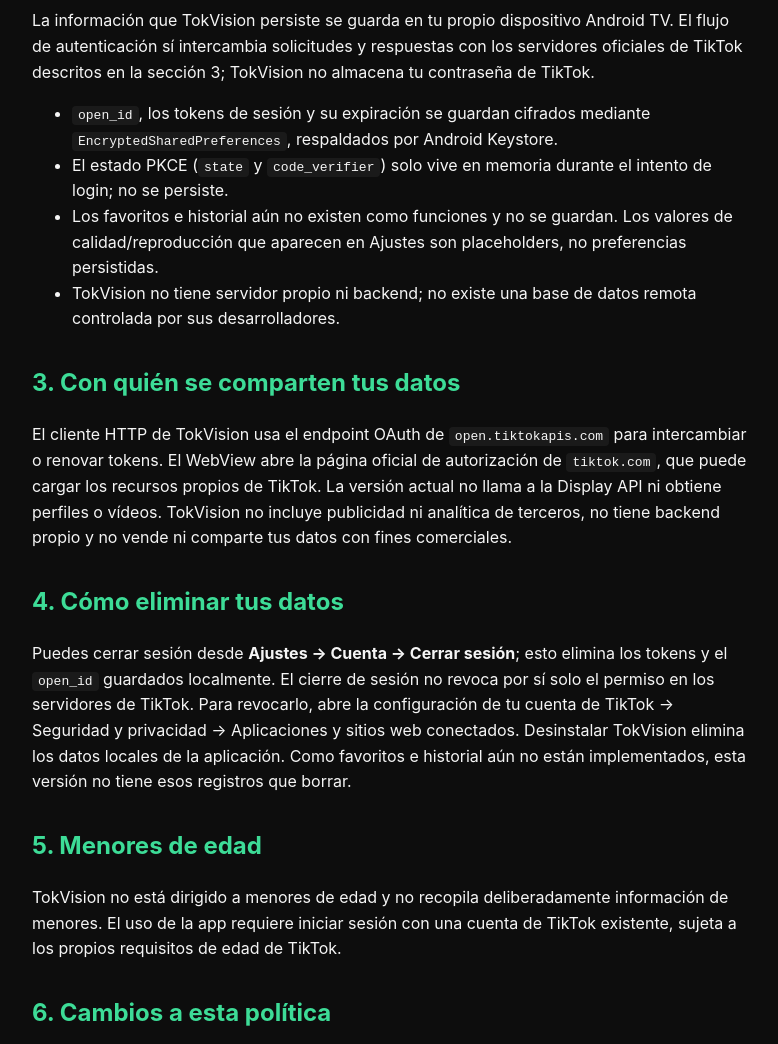
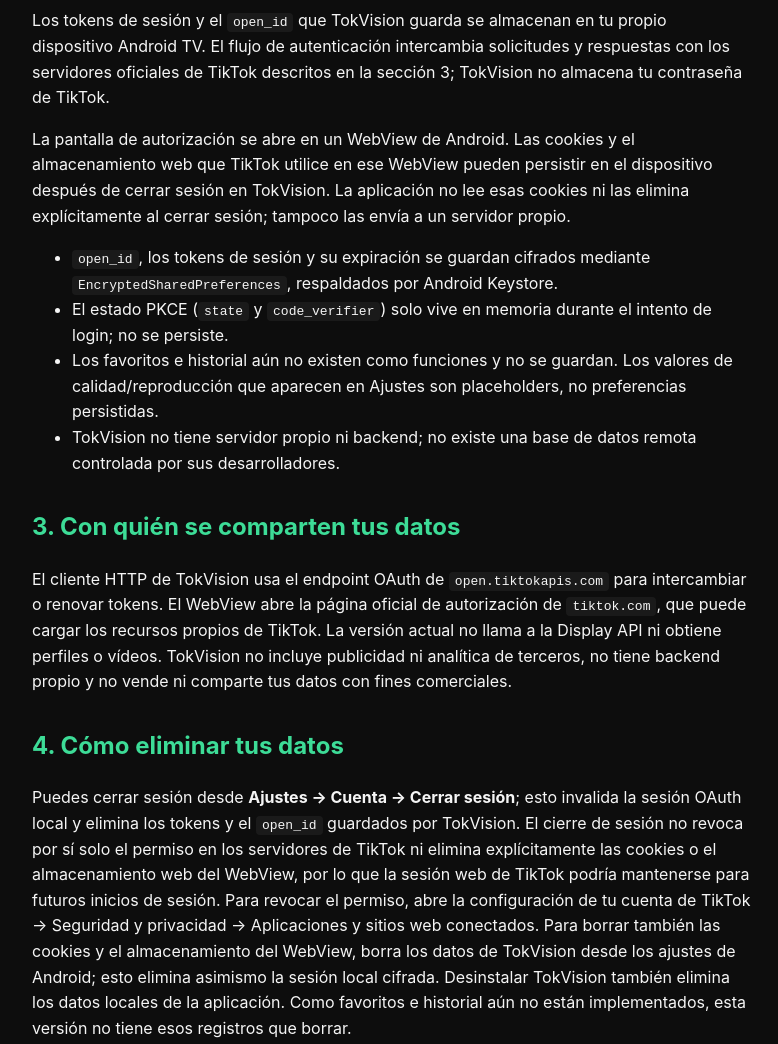
Before and after one commit to vampirekun/TokVision, a plain HTML site: page docs/legal/privacy.html in a window 1280 px wide. Shown: the part 1100-2144 px from the top of the page, without its empty margins (248-1026 px from the left). Drawn offline with Linux system fonts and the light colour scheme.

Commit message:
docs(privacy): disclose WebView cookie retention on logout

```diff
--- a/docs/legal/privacy.html
+++ b/docs/legal/privacy.html
@@ -25,7 +25,7 @@
 </head>
 <body>
   <h1>Política de Privacidad de TokVision</h1>
-  <p><em>Última actualización: 26 de octubre de 2026</em></p>
+  <p><em>Última actualización: 27 de octubre de 2026</em></p>
 
   <p>
     TokVision es una aplicación cliente para Android TV / Google TV que se conecta a tu
@@ -53,8 +53,11 @@
 
   <h2>2. Dónde se almacenan tus datos</h2>
   <p>
-    La información que TokVision persiste se guarda en tu propio dispositivo Android TV.
-    El flujo de autenticación sí intercambia solicitudes y respuestas con los servidores oficiales de TikTok descritos en la sección 3; TokVision no almacena tu contraseña de TikTok.
+    Los tokens de sesión y el <code>open_id</code> que TokVision guarda se almacenan en tu propio dispositivo Android TV.
+    El flujo de autenticación intercambia solicitudes y respuestas con los servidores oficiales de TikTok descritos en la sección 3; TokVision no almacena tu contraseña de TikTok.
+  </p>
+  <p>
+    La pantalla de autorización se abre en un WebView de Android. Las cookies y el almacenamiento web que TikTok utilice en ese WebView pueden persistir en el dispositivo después de cerrar sesión en TokVision. La aplicación no lee esas cookies ni las elimina explícitamente al cerrar sesión; tampoco las envía a un servidor propio.
   </p>
   <ul>
     <li><code>open_id</code>, los tokens de sesión y su expiración se guardan cifrados mediante <code>EncryptedSharedPreferences</code>, respaldados por Android Keystore.</li>
@@ -73,9 +76,10 @@
 
   <h2>4. Cómo eliminar tus datos</h2>
   <p>
-    Puedes cerrar sesión desde <strong>Ajustes → Cuenta → Cerrar sesión</strong>; esto elimina los tokens y el <code>open_id</code> guardados localmente.
-    El cierre de sesión no revoca por sí solo el permiso en los servidores de TikTok. Para revocarlo, abre la configuración de tu cuenta de TikTok
-    → Seguridad y privacidad → Aplicaciones y sitios web conectados. Desinstalar TokVision elimina los datos locales de la aplicación.
+    Puedes cerrar sesión desde <strong>Ajustes → Cuenta → Cerrar sesión</strong>; esto invalida la sesión OAuth local y elimina los tokens y el <code>open_id</code> guardados por TokVision.
+    El cierre de sesión no revoca por sí solo el permiso en los servidores de TikTok ni elimina explícitamente las cookies o el almacenamiento web del WebView, por lo que la sesión web de TikTok podría mantenerse para futuros inicios de sesión.
+    Para revocar el permiso, abre la configuración de tu cuenta de TikTok → Seguridad y privacidad → Aplicaciones y sitios web conectados.
+    Para borrar también las cookies y el almacenamiento del WebView, borra los datos de TokVision desde los ajustes de Android; esto elimina asimismo la sesión local cifrada. Desinstalar TokVision también elimina los datos locales de la aplicación.
     Como favoritos e historial aún no están implementados, esta versión no tiene esos registros que borrar.
   </p>
 
```
